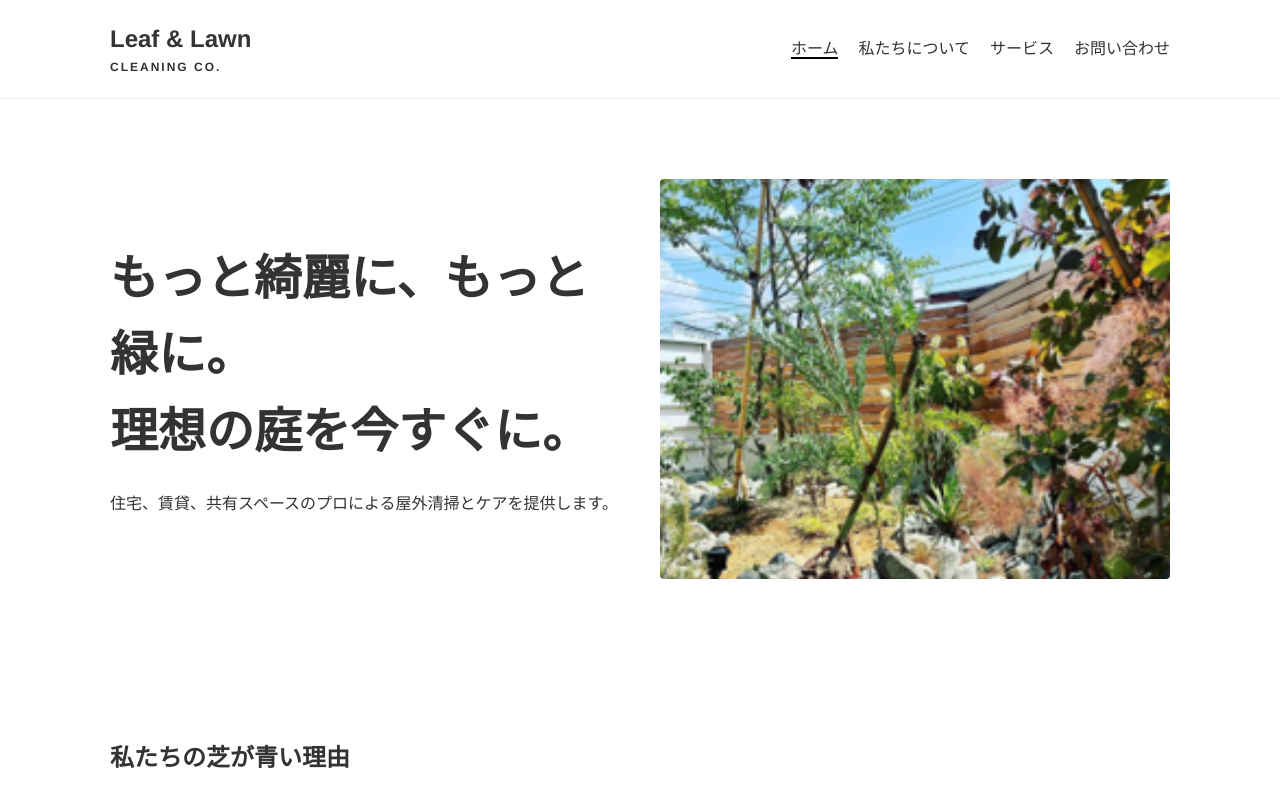
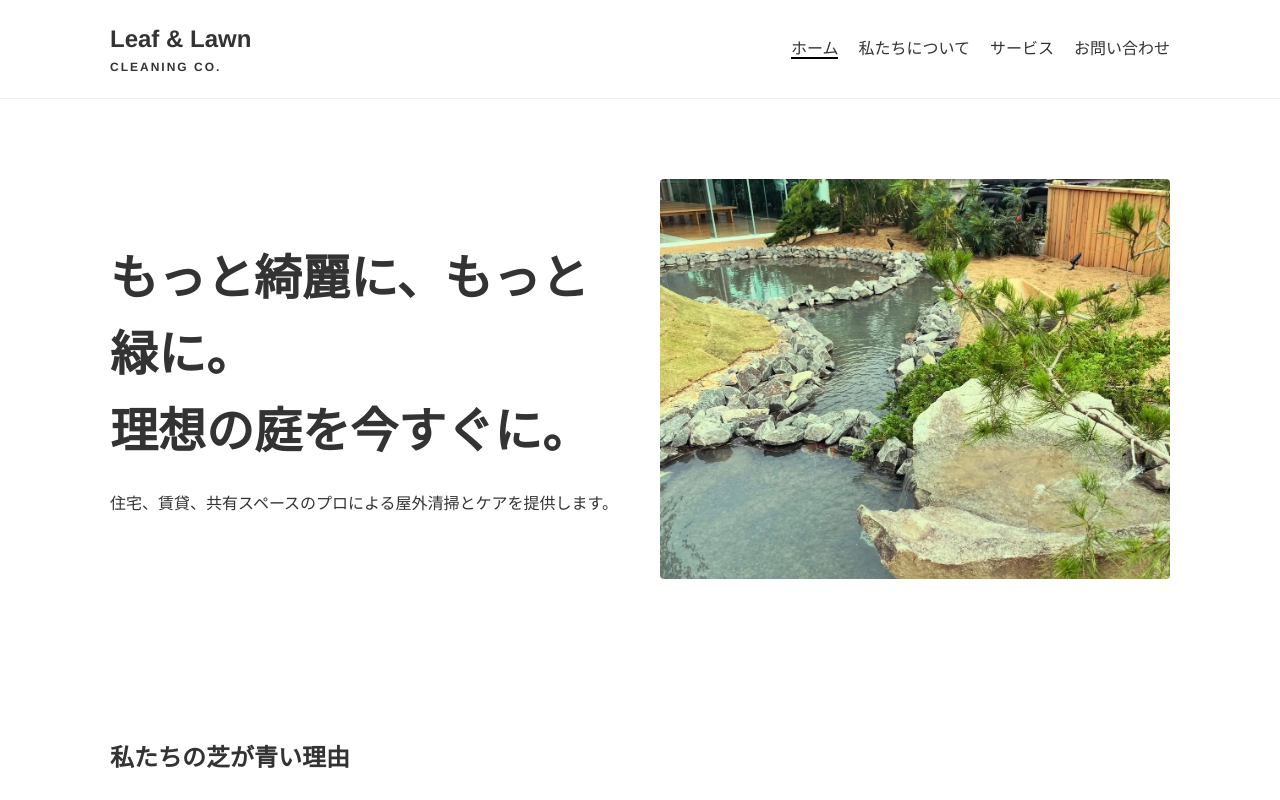
Before and after one commit to rawrawfightdapower-rgb/web-design_test, a plain HTML site: page index.html in a window 1280 px wide. Shown: the top 800 px of the page. Drawn offline with Linux system fonts and the light colour scheme.

Commit message:
画像追加

```diff
--- a/index.html
+++ b/index.html
@@ -28,7 +28,7 @@
                 <h1>もっと綺麗に、もっと緑に。<br>理想の庭を今すぐに。</h1>
                 <p>住宅、賃貸、共有スペースのプロによる屋外清掃とケアを提供します。</p>
             </div>
-            <img src="img/00_img.png" alt="" class="hero-img">
+            <img src="img/06_main.jpg" alt="" class="hero-img">
         </div>
     </section>
 
```
Also changed, not shown: img/06_main.jpg (added).
